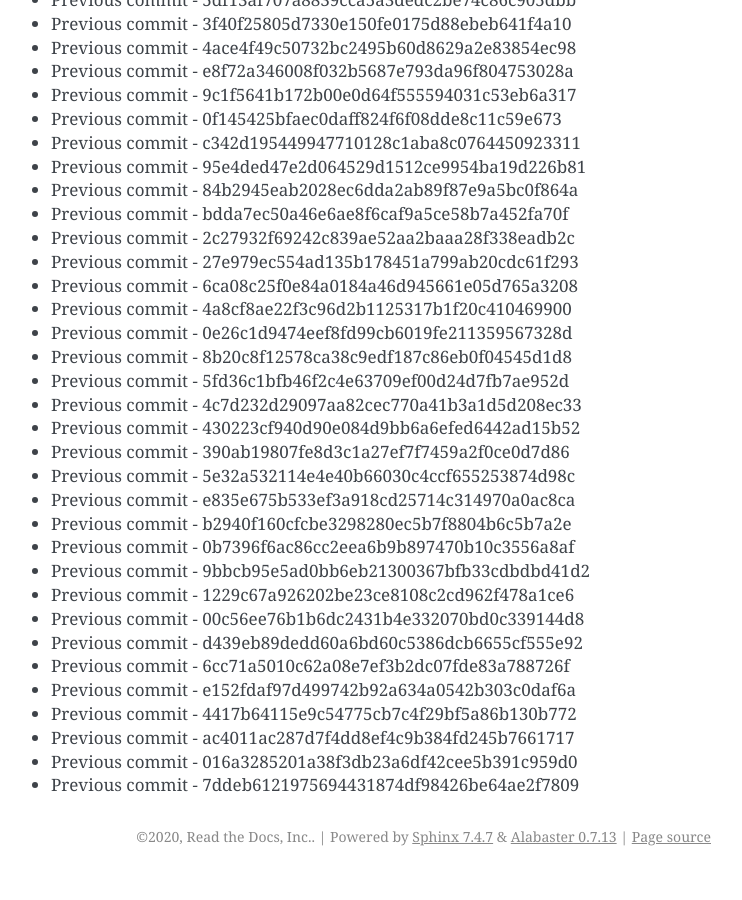
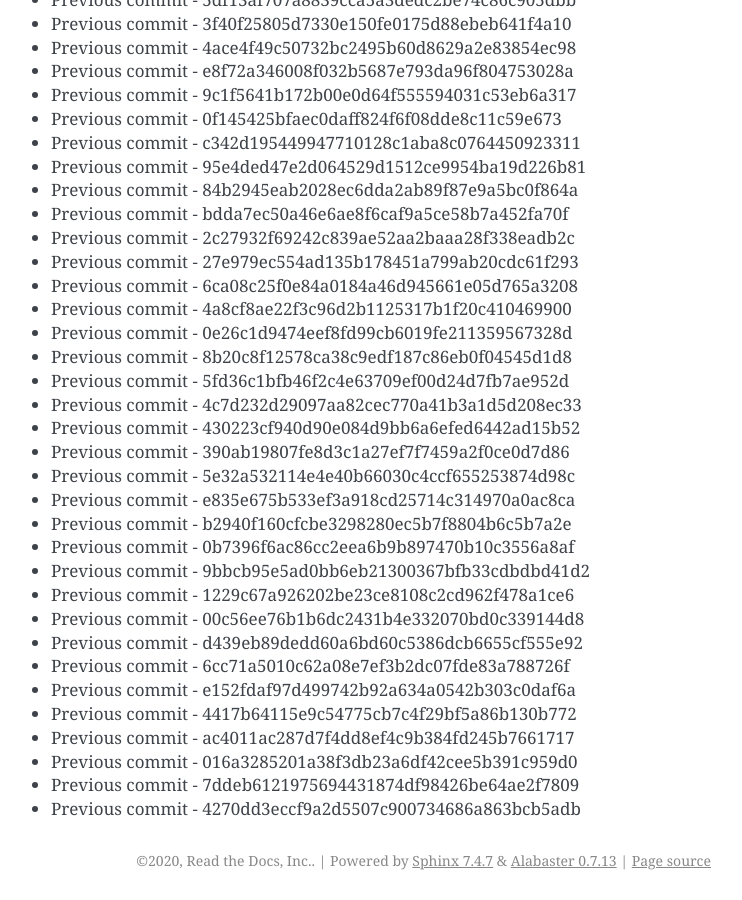
Before and after one commit to readthedocs/rtd-git-stresstest, a Sphinx documentation site: the page built from docs/updates.rst, in a window 1280 px wide and 900 px high, scrolled down 62456 px. Shown: the whole window, without its empty margins (399-1141 px from the left). Built offline with Sphinx 7.4.7, drawn with Linux system fonts in a browser that asks for light colours; before the commit the page ends 63332 px from its top, so only the background shows below that.

Commit message:
Generating commit from previous: 4270dd3eccf9a2d5507c900734686a863bcb5adb

```diff
--- a/docs/updates.rst
+++ b/docs/updates.rst
@@ -2656,3 +2656,4 @@ It can be tested for any performance characteristics.
 * Previous commit - ac4011ac287d7f4dd8ef4c9b384fd245b7661717
 * Previous commit - 016a3285201a38f3db23a6df42cee5b391c959d0
 * Previous commit - 7ddeb6121975694431874df98426be64ae2f7809
+* Previous commit - 4270dd3eccf9a2d5507c900734686a863bcb5adb
```
